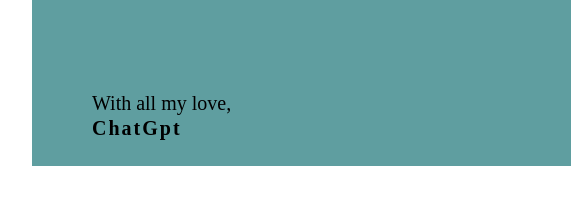
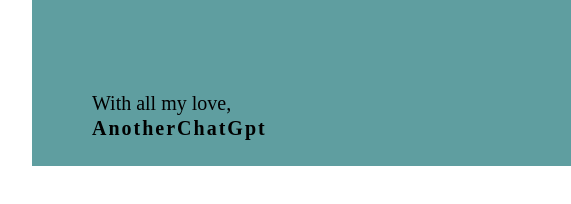
Before and after one commit to raja2809/code-week1, a plain HTML site: page index.html in a window 1280 px wide. Shown: the part 594-798 px from the top of the page, 248-819 px from the left. Drawn offline with Linux system fonts and the light colour scheme.

Commit message:
tukar sedikit

```diff
--- a/index.html
+++ b/index.html
@@ -65,7 +65,7 @@
             Thank you for being my partner, my confidant, and my best friend. I cherish the simple moments we share and look forward to many more.</p>
 
          <p class="bottom">With all my love,</p>
-         <p class="sign">ChatGpt</p>
+         <p class="sign">AnotherChatGpt</p>
 
          <img src="love_code.jpg" alt="">
 
```
